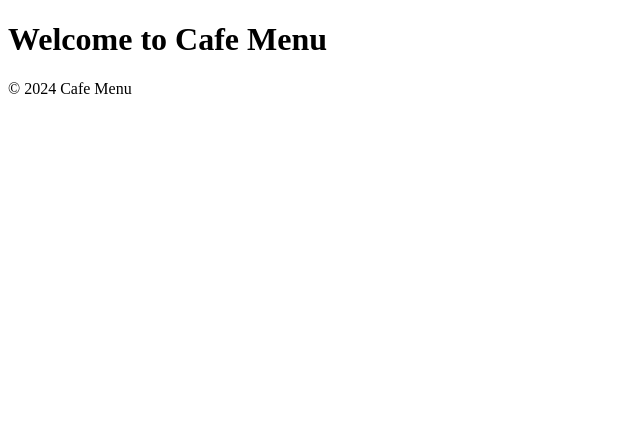
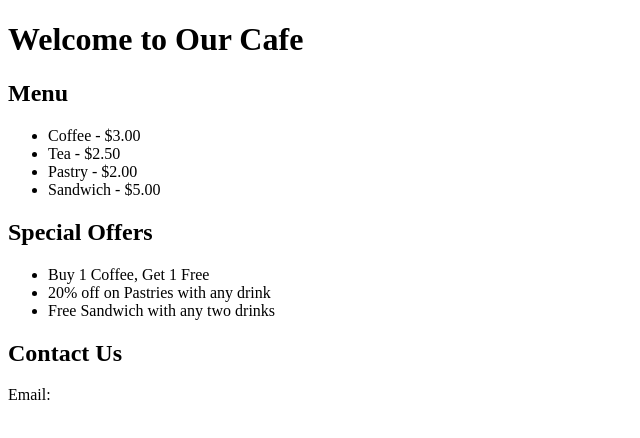
Before and after one commit to Godswillomuka/cafe-menu, a plain HTML site: page index.html in a window 1280 px wide. Shown: the whole page, without its empty margins (0-640 px from the left). Drawn offline with Linux system fonts and the light colour scheme.

Commit message:
added a main element to display the menu content like pricing information about coffee and desserts offered by the cafe

```diff
--- a/index.html
+++ b/index.html
@@ -6,17 +6,24 @@
     <title>Cafe Menu</title>
 </head>
 <body>
-    <header>
-        <h1>Welcome to Cafe Menu</h1>
-    </header>
-    <nav>
-        <!-- Navigation links can go here -->
-    </nav>
     <main>
-        <!-- Menu content will go here -->
+        <h1>Welcome to Our Cafe</h1>
+        <h2>Menu</h2>
+        <ul>
+            <li>Coffee - $3.00</li>
+            <li>Tea - $2.50</li>
+            <li>Pastry - $2.00</li>
+            <li>Sandwich - $5.00</li>
+        </ul>
+        <h2>Special Offers</h2>
+        <ul>
+            <li>Buy 1 Coffee, Get 1 Free</li>
+            <li>20% off on Pastries with any drink</li>
+            <li>Free Sandwich with any two drinks</li>
+        </ul>
+        <h2>Contact Us</h2>
+        <p>Email:
+</p>
     </main>
-    <footer>
-        <p>&copy; 2024 Cafe Menu</p>
-    </footer>
 </body>
 </html>
```
